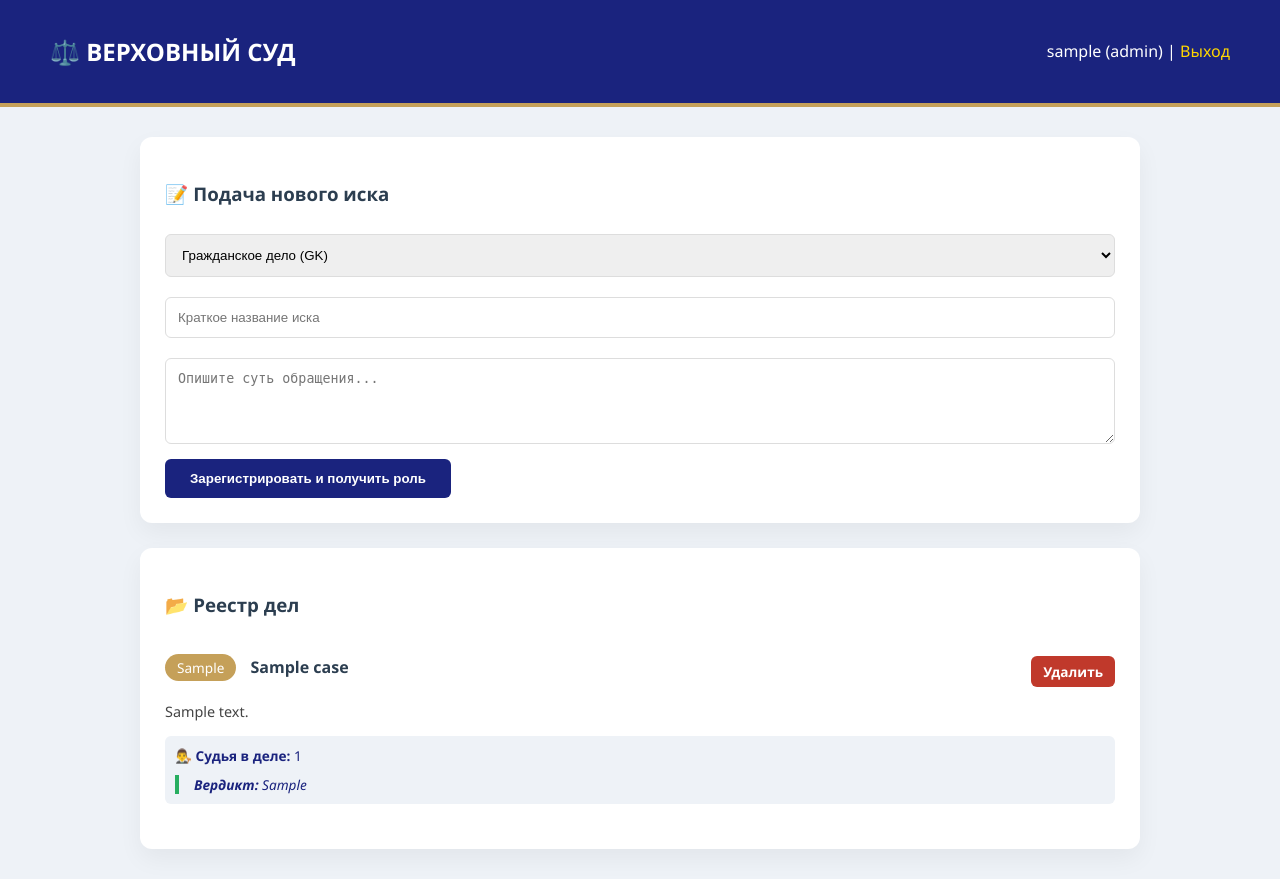
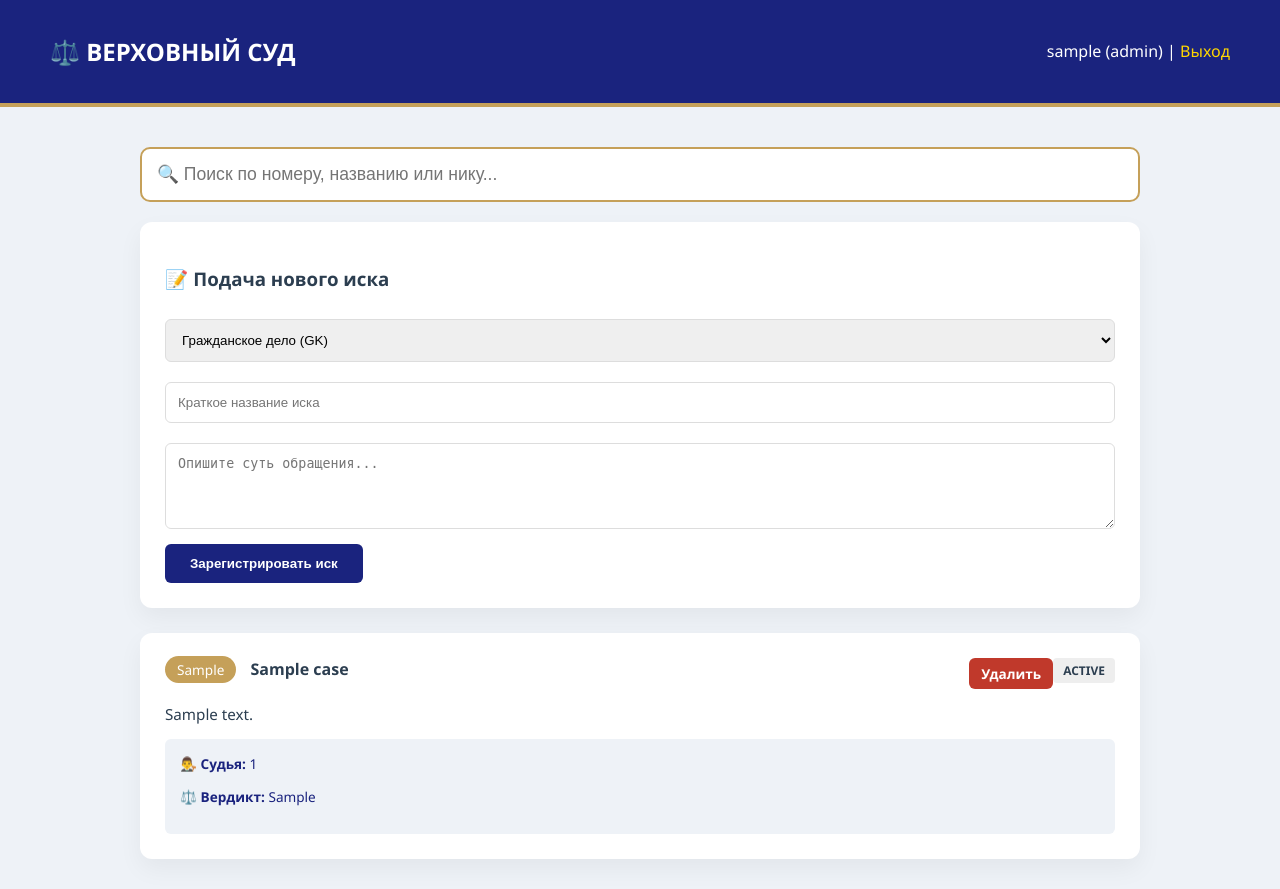
Before and after one commit to AFASFSAFAFDWRW/bro, a Flask app: page / in a window 1280 px wide. Run offline with Flask 3, Linux system fonts and the light colour scheme; the visitor is signed in with stand-in values (Sample User, id 1); tables that the repository leaves empty hold one stand-in row (values such as "Sample post"); one stand-in notice (Sample message) is shown; parts of the project's set-up code (start-up, migrations or seed data) failed here and were passed over.

Commit message:
Update index.html

```diff
--- a/templates/index.html
+++ b/templates/index.html
@@ -7,35 +7,34 @@
         body { font-family: 'Segoe UI', sans-serif; background: #eef2f7; margin: 0; color: #2c3e50; }
         .nav { background: #1a237e; color: #fff; padding: 15px 50px; display: flex; justify-content: space-between; align-items: center; border-bottom: 4px solid #c5a059; }
         .container { max-width: 1000px; margin: 30px auto; padding: 0 20px; }
-        .card { background: white; border-radius: 12px; padding: 25px; box-shadow: 0 10px 25px rgba(0,0,0,0.05); margin-bottom: 25px; position: relative; }
+        .card { background: white; border-radius: 12px; padding: 25px; box-shadow: 0 10px 25px rgba(0,0,0,0.05); margin-bottom: 25px; position: relative; overflow: hidden; }
+
+        /* Статусы-полоски */
+        .status-Новый { border-left: 8px solid #c5a059; }
+        .status-В-работе { border-left: 8px solid #3498db; }
+        .status-Завершен { border-left: 8px solid #27ae60; }
+
         .btn { background: #1a237e; color: white; padding: 12px 25px; border: none; border-radius: 6px; cursor: pointer; font-weight: 600; text-decoration: none; display: inline-block; }
         .btn-sm { padding: 6px 12px; font-size: 0.85em; }
-        .btn-warn { background: #c5a059; }
         .btn-danger { background: #c0392b; }
         .btn-success { background: #27ae60; }
+
+        .search-box { width: 100%; padding: 15px; border-radius: 10px; border: 2px solid #c5a059; margin-bottom: 20px; font-size: 1.1em; outline: none; }
         .case-badge { background: #c5a059; color: white; padding: 4px 12px; border-radius: 20px; font-size: 0.85em; margin-right: 10px; }
         input, select, textarea { width: 100%; padding: 12px; margin: 10px 0; border: 1px solid #ddd; border-radius: 6px; box-sizing: border-box; }
-        .case-item { border-bottom: 1px solid #eee; padding: 20px 0; position: relative; }
-        .case-item:last-child { border-bottom: none; }
-        .judge-info { font-size: 0.85em; color: #1a237e; background: #eef2f7; padding: 10px; border-radius: 6px; margin-top: 10px; }
-        .verdict { border-left: 4px solid #27ae60; padding-left: 15px; margin-top: 10px; font-style: italic; }
+        .judge-info { font-size: 0.85em; color: #1a237e; background: #eef2f7; padding: 15px; border-radius: 6px; margin-top: 15px; }
+        .status-label { float: right; font-weight: bold; text-transform: uppercase; font-size: 0.75em; padding: 4px 10px; border-radius: 4px; background: #eee; }
     </style>
 </head>
 <body>
-    {% with messages = get_flashed_messages() %}
-      {% if messages %}
-        {% for message in messages %}
-          <script>alert("{{ message }}");</script>
-        {% endfor %}
-      {% endif %}
-    {% endwith %}
-
     <div class="nav">
         <h2>⚖️ ВЕРХОВНЫЙ СУД</h2>
         <div>{{ user.username }} ({{ user.role }}) | <a href="/logout" style="color: gold; text-decoration: none;">Выход</a></div>
     </div>
 
     <div class="container">
+        <input type="text" id="caseSearch" class="search-box" placeholder="🔍 Поиск по номеру, названию или нику...">
+
         <div class="card">
             <h3>📝 Подача нового иска</h3>
             <form action="/create_case" method="post">
@@ -47,56 +46,59 @@
                 </select>
                 <input type="text" name="title" placeholder="Краткое название иска" required>
                 <textarea name="content" rows="4" placeholder="Опишите суть обращения..." required></textarea>
-                <button type="submit" class="btn">Зарегистрировать и получить роль</button>
+                <button type="submit" class="btn">Зарегистрировать иск</button>
             </form>
         </div>
 
-        <div class="card">
-            <h3>📂 Реестр дел</h3>
-            {% if not cases %}
-                <p style="color: #999;">Активных дел не обнаружено.</p>
-            {% endif %}
-
+        <div id="casesList">
             {% for case in cases %}
-            <div class="case-item">
+            <div class="card case-card status-{{ case.status|replace(' ', '-') }}">
+                <span class="status-label">{{ case.status }}</span>
                 <div style="display: flex; justify-content: space-between; align-items: flex-start;">
                     <div>
                         <span class="case-badge">{{ case.case_num }}</span>
                         <strong>{{ case.title }}</strong>
                     </div>
-
                     {% if user.role != 'Гражданин' %}
-                    <a href="/delete_case/{{ case.id }}" class="btn btn-sm btn-danger" onclick="return confirm('Удалить иск навсегда?')">Удалить</a>
+                    <a href="/delete_case/{{ case.id }}" class="btn btn-sm btn-danger" onclick="return confirm('Удалить?')">Удалить</a>
                     {% endif %}
                 </div>
 
-                <p style="font-size: 0.9em; color: #444; margin: 15px 0;">{{ case.content }}</p>
+                <p style="margin: 15px 0; font-size: 0.95em;">{{ case.content }}</p>
 
                 {% if case.judge_id %}
                     <div class="judge-info">
-                        <strong>👨‍⚖️ Судья в деле:</strong> {{ case.judge_id }}
-
+                        <strong>👨‍⚖️ Судья:</strong> {{ case.judge_id }}
                         {% if case.result %}
-                            <div class="verdict">
-                                <strong>Вердикт:</strong> {{ case.result }}
-                            </div>
+                            <p><strong>⚖️ Вердикт:</strong> {{ case.result }}</p>
                         {% elif user.username == case.judge_id %}
                             <form action="/answer_case/{{ case.id }}" method="post" style="margin-top: 10px;">
-                                <textarea name="result" rows="2" placeholder="Введите решение по делу..." required></textarea>
+                                <textarea name="result" rows="2" placeholder="Введите решение..." required></textarea>
                                 <button type="submit" class="btn btn-sm btn-success">Вынести вердикт</button>
                             </form>
-                        {% else %}
-                            <p style="margin: 5px 0; color: #888;">⚖️ Дело находится на рассмотрении...</p>
                         {% endif %}
                     </div>
                 {% elif user.role != 'Гражданин' %}
-                    <a href="/take_case/{{ case.id }}" class="btn btn-sm btn-warn">Взять дело в работу</a>
-                {% else %}
-                    <span style="font-size: 0.8em; color: #999;">🕒 Ожидает назначения судьи</span>
+                    <a href="/take_case/{{ case.id }}" class="btn btn-sm btn-warn" style="background: #3498db;">Взять в работу</a>
                 {% endif %}
             </div>
             {% endfor %}
         </div>
     </div>
+
+    <script>
+        // Скрипт мгновенного поиска
+        document.getElementById('caseSearch').addEventListener('keyup', function() {
+            let filter = this.value.toLowerCase();
+            let cards = document.getElementsByClassName('case-card');
+            for (let card of cards) {
+                if (card.innerText.toLowerCase().includes(filter)) {
+                    card.style.display = "";
+                } else {
+                    card.style.display = "none";
+                }
+            }
+        });
+    </script>
 </body>
 </html>
```
